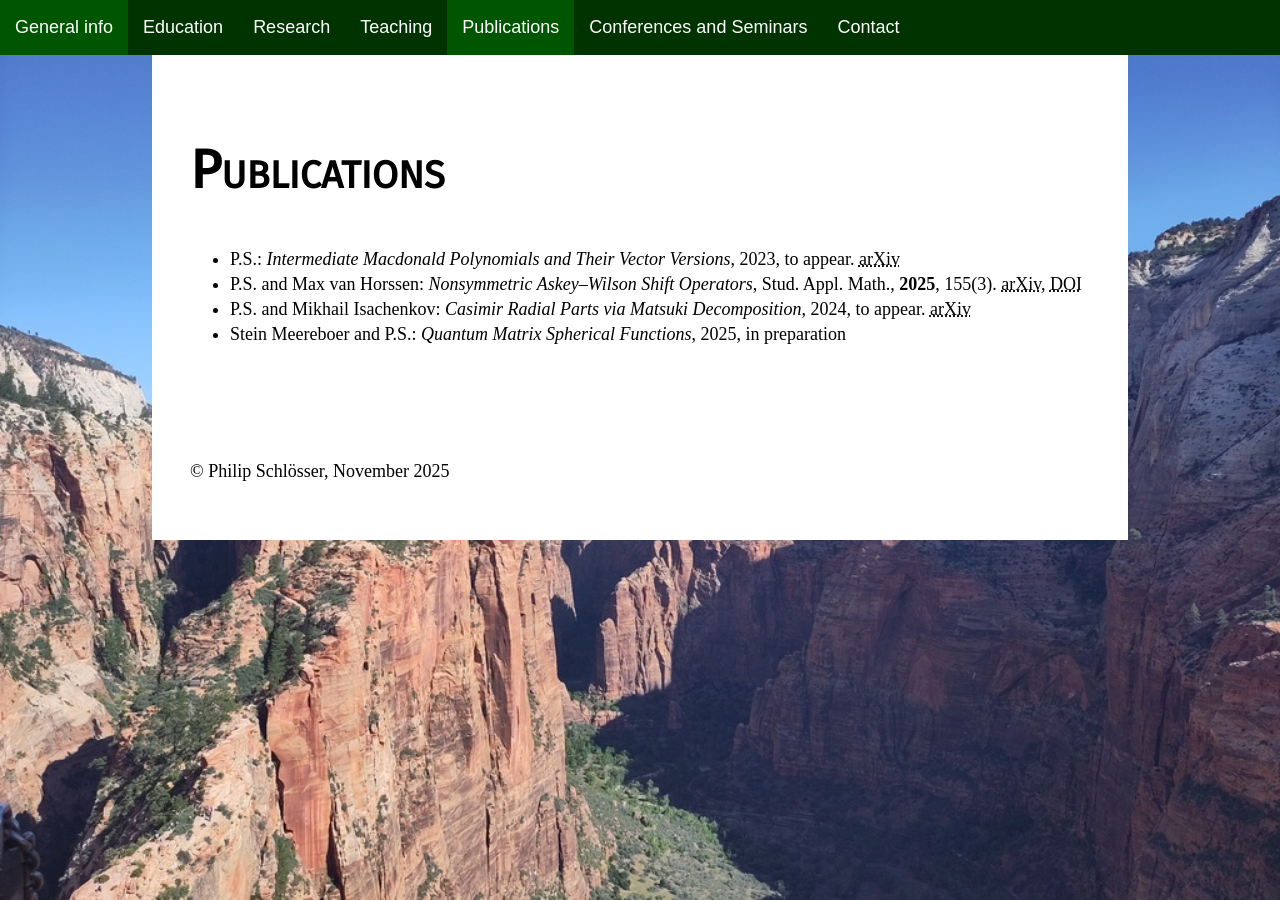
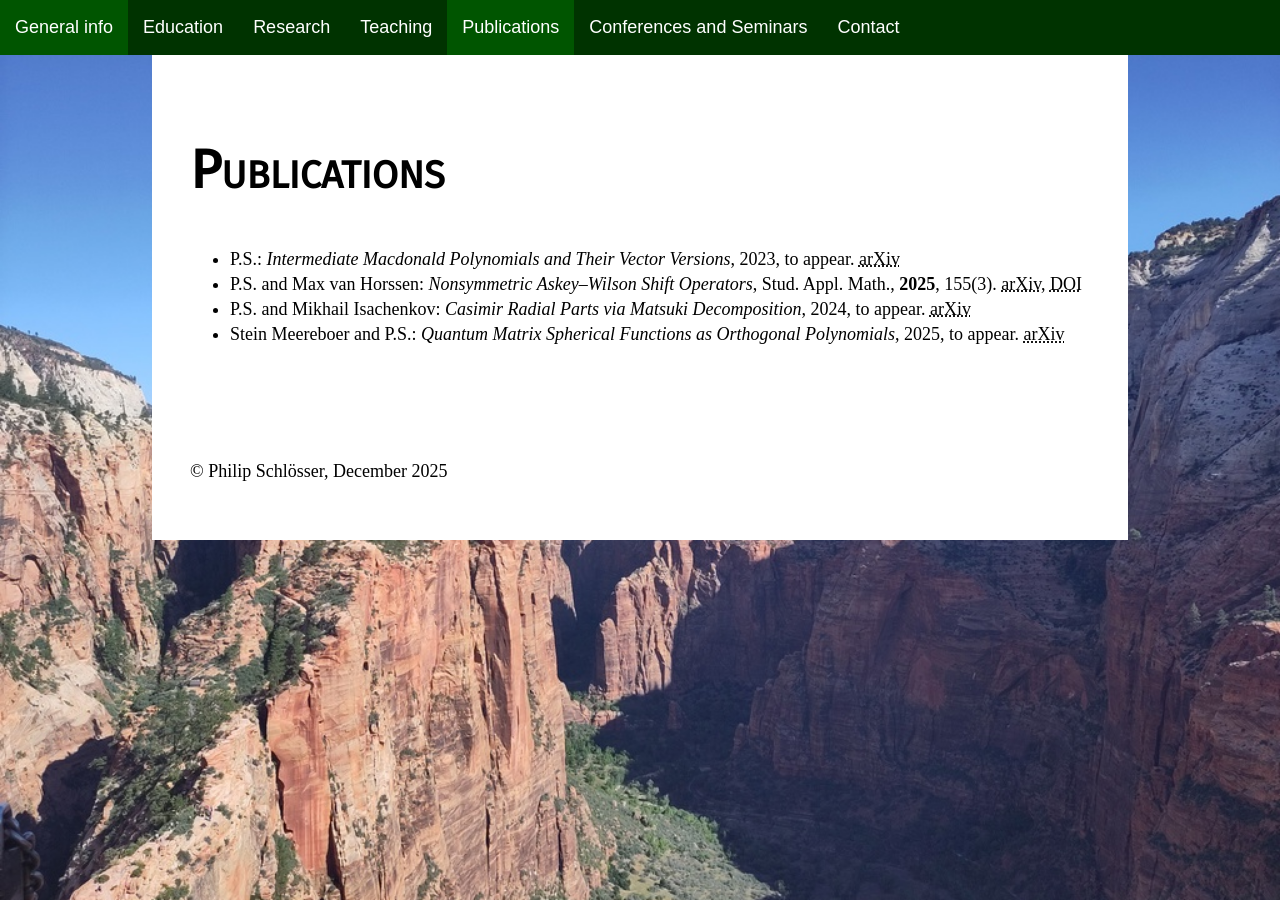
Before and after one commit to philip98/philip98.github.io, a Jekyll site: the page built from publications.md, in a window 1280 px wide. Built offline with Jekyll 4.4.1, drawn with Linux system fonts in a browser that asks for light colours; some web fonts are replaced.

Commit message:
Add arXiv link for preprint with Stein

```diff
--- a/_config.yml
+++ b/_config.yml
@@ -26,7 +26,7 @@ description: >- # this means to ignore newlines until "baseurl:"
   Google search results) and in your feed.xml site description.
 baseurl: "" # the subpath of your site, e.g. /blog
 url: "" # the base hostname & protocol for your site, e.g. http://example.com
-last_modified_at: "November 2025"
+last_modified_at: "December 2025"
 
 # Build settings
 theme: minima
--- a/publications.md
+++ b/publications.md
@@ -9,9 +9,10 @@ to appear. [arXiv][intermediate]
 * P.S. and Max van Horssen: *Nonsymmetric Askey–Wilson Shift Operators*,
 Stud. Appl. Math., **2025**, 155(3). [arXiv][nsso], [DOI][nssoDOI]
 * P.S. and Mikhail Isachenkov: *Casimir Radial Parts via Matsuki Decomposition*, 2024, to appear. [arXiv][matsuki]
-* Stein Meereboer and P.S.: *Quantum Matrix Spherical Functions*, 2025, in preparation
+* Stein Meereboer and P.S.: *Quantum Matrix Spherical Functions as Orthogonal Polynomials*, 2025, to appear. [arXiv][qmsf]
 
 [intermediate]: https://arxiv.org/abs/2310.17362
 [nsso]: https://arxiv.org/abs/2412.03169
 [matsuki]: https://arxiv.org/abs/2412.19681
 [nssoDOI]: https://doi.org/10.1111/sapm.70102
+[qmsf]: https://arxiv.org/abs/2511.23367
```
